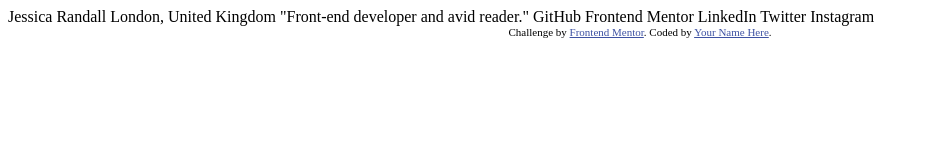
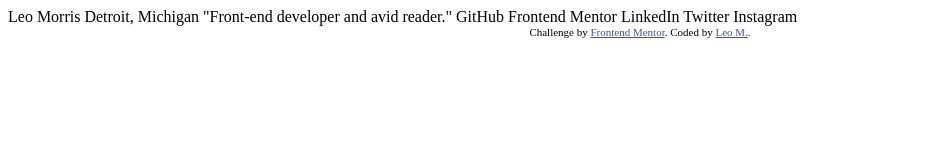
Before and after one commit to theNomadicEnby/social-links-profile-main-frontend-mentor, a plain HTML site: page index.html in a window 1280 px wide. Shown: the whole page, without its empty margins (0-929 px from the left). Drawn offline with Linux system fonts and the light colour scheme.

Commit message:
New files

```diff
--- a/index.html
+++ b/index.html
@@ -2,22 +2,17 @@
 <html lang="en">
 <head>
   <meta charset="UTF-8">
-  <meta name="viewport" content="width=device-width, initial-scale=1.0"> <!-- displays site properly based on user's device -->
+  <meta name="viewport" content="width=device-width, initial-scale=1.0">
 
-  <link rel="icon" type="image/png" sizes="32x32" href="./assets/images/favicon-32x32.png">
+  <link rel="stylesheet" href="styles.css">
+  <link rel="icon" type="image/jpeg" sizes="32x32" href="./assets/images/avatar-leo.jpeg">
 
   <title>Frontend Mentor | Social links profile</title>
-
-  <!-- Feel free to remove these styles or customise in your own stylesheet 👍 -->
-  <style>
-    .attribution { font-size: 11px; text-align: center; }
-    .attribution a { color: hsl(228, 45%, 44%); }
-  </style>
 </head>
 <body>
 
-  Jessica Randall
-  London, United Kingdom
+  Leo Morris
+  Detroit, Michigan
   "Front-end developer and avid reader."
 
   GitHub
@@ -28,7 +23,7 @@
 
   <div class="attribution">
     Challenge by <a href="https://www.frontendmentor.io?ref=challenge" target="_blank">Frontend Mentor</a>.
-    Coded by <a href="#">Your Name Here</a>.
+    Coded by <a href="#">Leo M.</a>.
   </div>
 </body>
 </html>
--- /dev/null
+++ b/styles.css
@@ -0,0 +1,2 @@
+.attribution { font-size: 11px; text-align: center; }
+.attribution a { color: hsl(228, 45%, 44%); }
```
Also changed, not shown: assets/images/avatar-jessica.jpeg (deleted), assets/images/avatar-leo.jpeg (added), 1 other file.
